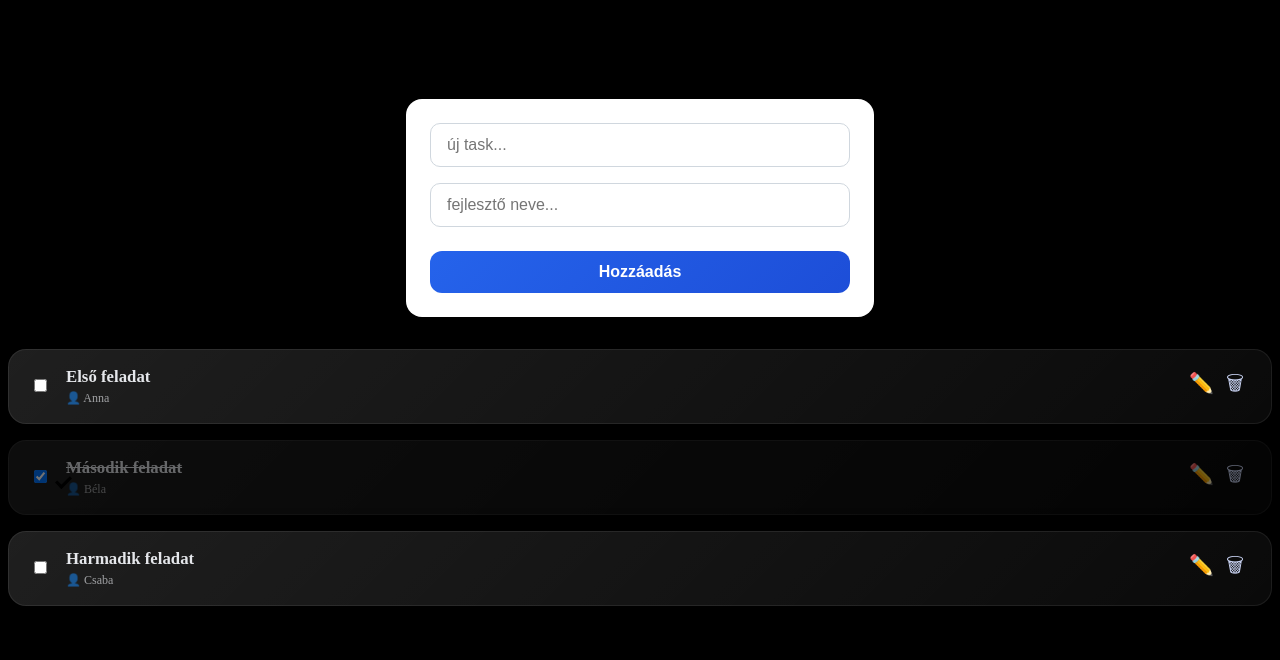
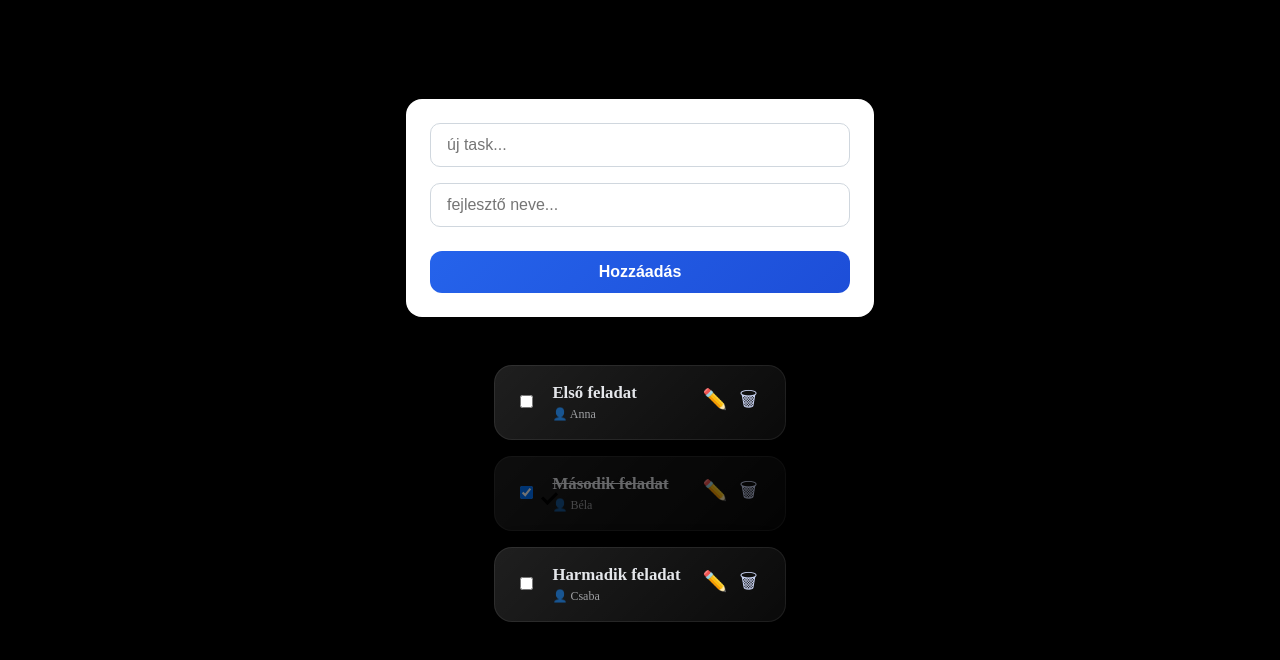
Before and after one commit to MarkoAlma/react_task_team_test, a React (Vite) app: page / in a window 1280 px wide. Shown: the top 660 px of the page. Built offline with nearby package versions, Linux system fonts and the light colour scheme.

Commit message:
owner:final design

```diff
--- a/src/App.jsx
+++ b/src/App.jsx
@@ -11,7 +11,9 @@ function App() {
     <>
       ALMA
       <AddTask setTasks={setTasks}/>
-      <TaskList tasks={tasks} setTasks={setTasks}/>
+      <div style={{display:'flex',}}>
+        <TaskList tasks={tasks} setTasks={setTasks}/>
+      </div>
     </>
   )
 }
--- a/src/components/TaskList.jsx
+++ b/src/components/TaskList.jsx
@@ -3,10 +3,13 @@ import TaskItem from './TaskItem'
 
 const TaskList = ({tasks, setTasks}) => {
   return (
-    <div>
+    <div style={{margin:'0 auto',}}>
+
       {tasks.map((obj)=>
         <TaskItem key={obj.id} {...obj} setTasks={setTasks} tasks={tasks}/>
+
     )}
+
     </div>
   )
 }
--- a/src/tasklist.css
+++ b/src/tasklist.css
@@ -1,4 +1,5 @@
 .task-card {
+    max-width: 800px;
   display: flex;
   align-items: center;
   gap: 16px;
```
